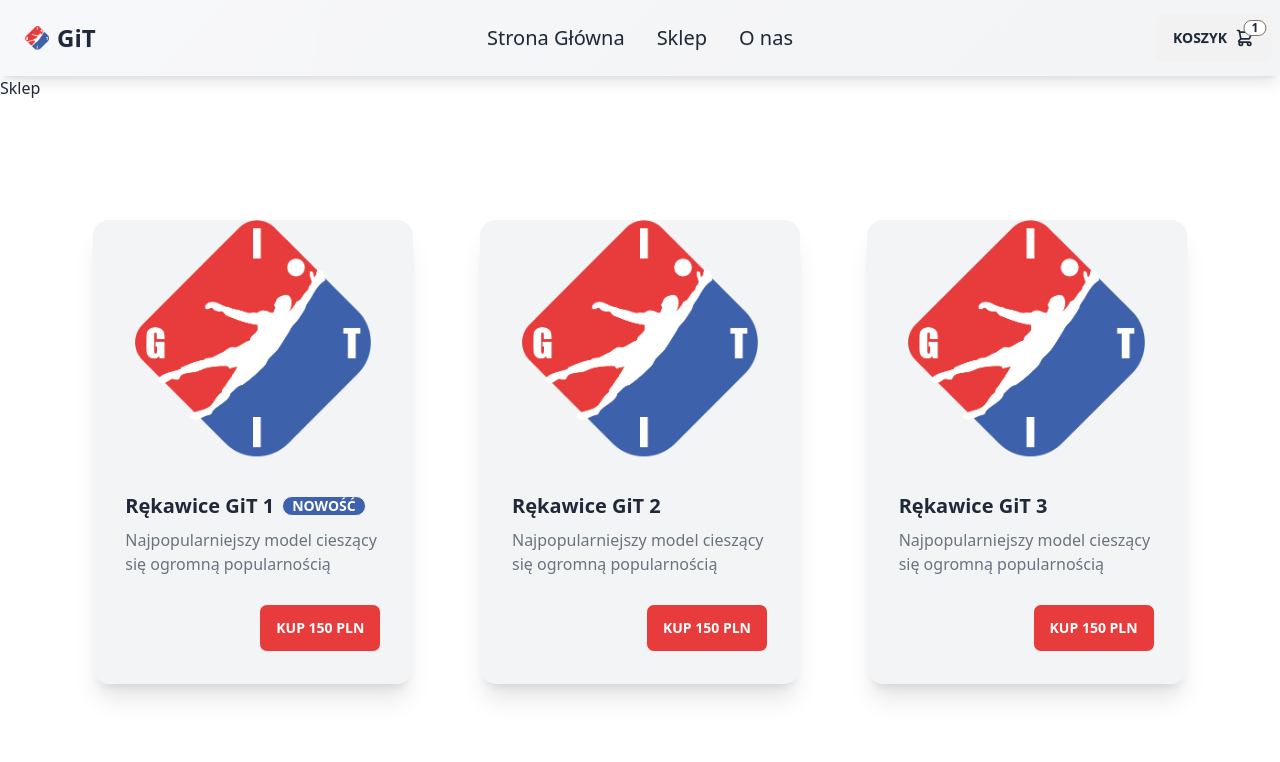
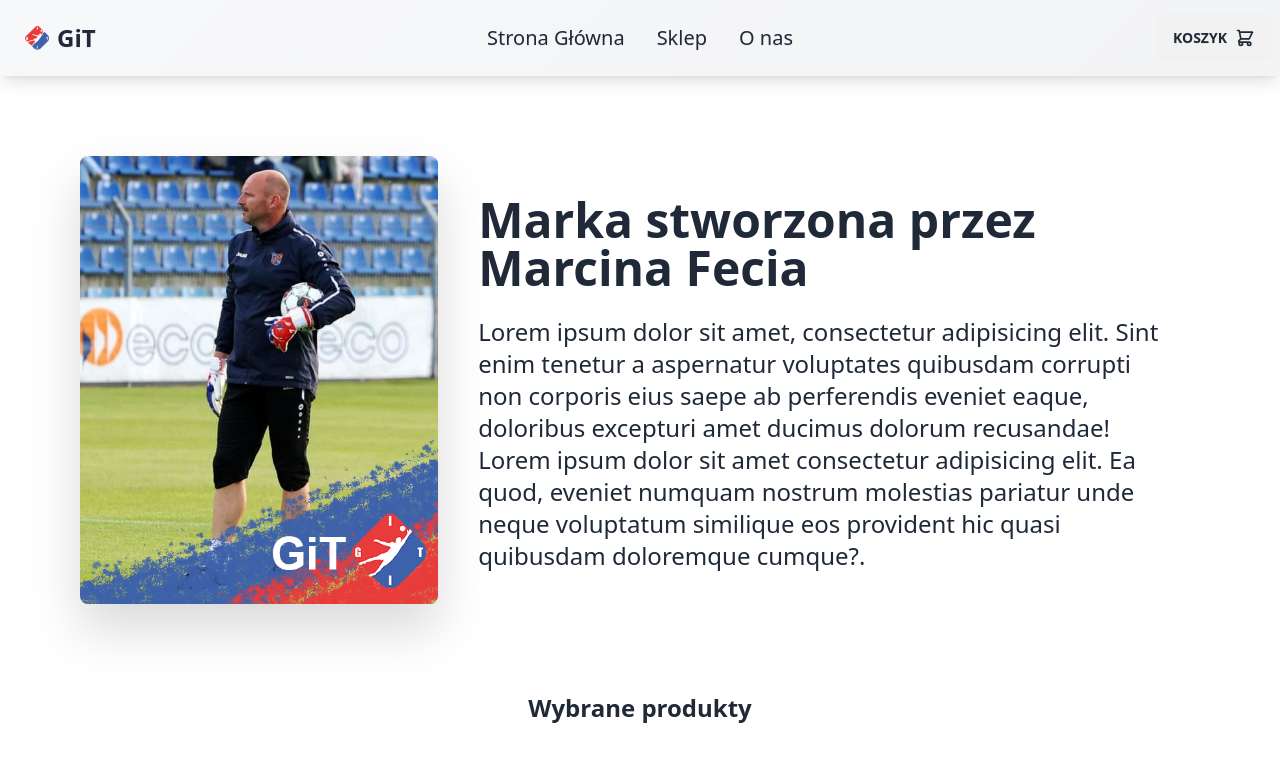
Before and after one commit to janekbartnicki/git-website, a React (Vite) app: page / in a window 1280 px wide. Shown: the top 762 px of the page. Built offline with nearby package versions, Linux system fonts and the light colour scheme.

Commit message:
error handling

```diff
--- a/package.json
+++ b/package.json
@@ -10,9 +10,11 @@
     "preview": "vite preview"
   },
   "dependencies": {
+    "@types/react-router": "^5.1.20",
     "react": "^18.2.0",
     "react-dom": "^18.2.0",
-    "react-icons": "^4.9.0"
+    "react-icons": "^4.9.0",
+    "react-router-dom": "^6.14.0"
   },
   "devDependencies": {
     "@types/react": "^18.0.37",
--- a/src/App.tsx
+++ b/src/App.tsx
@@ -1,17 +1,22 @@
 import './index.css';
 import Home from './Home';
-import Footer from './Footer';
-import NavBar from './NavBar';
 import Shop from './Shop';
+import ProductDetails from './ProductDetails';
+import { createBrowserRouter, createRoutesFromElements, Route, RouterProvider } from 'react-router-dom';
+import RootLayout from './RootLayout';
+import ErrorBoundary from './ErrorBoundary';
+
+const router = createBrowserRouter(
+    createRoutesFromElements(
+      <Route path='/' element={<RootLayout/>} errorElement={<ErrorBoundary/>}>
+        <Route index element={<Home/>}/>
+        <Route path='/sklep' element={<Shop/>}/>
+      </Route>
+  )
+)
 
 const App = () => {
-  return (
-    <>
-      <NavBar cartCount={1}/>
-      <Shop/>
-      <Footer/>
-    </>
-  )
+  return <RouterProvider router={router}/>
 }
 
 export default App;
--- a/src/Card.tsx
+++ b/src/Card.tsx
@@ -4,9 +4,10 @@ interface CardProps {
     desc?: string;
     price: string;
     isNew?: boolean;
+    link?: string;
 }
 
-const Card: React.FC<CardProps> = ({header, img, desc, price, isNew}) => {
+const Card: React.FC<CardProps> = ({header, img, desc, price, isNew, link = '#'}) => {
 
     const renderBadge = (): JSX.Element | null => {
         if(isNew) {
@@ -14,9 +15,9 @@ const Card: React.FC<CardProps> = ({header, img, desc, price, isNew}) => {
         } else return null;
     }
 
-    //TODO: przerobić wartości na wariat dla urządzeń mobilnych oraz poprawić responsywność
+    //TODO: przerobić wartości na wariat dla urządzeń mobilnych oraz poprawić responsywność oraz react-router
     return (
-        <div className="card w-80 bg-gray-100 m-auto mt-10 shadow-xl">
+        <a href={link} className="card w-80 bg-gray-100 m-auto mt-10 shadow-xl">
             <figure>
                 <img draggable={false} className="max-h-60" src={img} alt="Shoes" />
             </figure>
@@ -30,7 +31,7 @@ const Card: React.FC<CardProps> = ({header, img, desc, price, isNew}) => {
                     <button className="btn bg-[#e83b3b] text-white hover:text-black ">KUP {price} PLN</button>
                 </div>
             </div>
-        </div>
+        </a>
     )
 }
 
--- /dev/null
+++ b/src/ErrorBoundary.tsx
@@ -0,0 +1,27 @@
+import { useRouteError, Link } from "react-router-dom";
+import NavBar from "./NavBar";
+import Footer from "./Footer";
+
+const ErrorBoundary: React.FC = () => {
+    const error = useRouteError();
+    console.log(error)
+    return (
+        <>
+            <NavBar/>
+                <h1 className="text-9xl text-center mt-10">404</h1><br/><br/>
+                <h2 className="text-3xl text-center">
+                    Niestety nie znaleźliśmy strony której szukasz!
+                </h2><br/>
+                <h3 className="text-xl text-center">
+                    Kod błędu: 404<br/><br/>
+                    Sprawdź poprawność adresu URL
+                </h3>
+                <div className="flex justify-center mt-32">
+                    <Link to='/' className="btn bg-[#3d61aa] text-white hover:text-black">Powrót na stronę główną</Link>
+                </div>
+            <Footer/>
+        </>
+    )
+}
+
+export default ErrorBoundary;
--- a/src/Footer.tsx
+++ b/src/Footer.tsx
@@ -17,7 +17,7 @@ const Footer: React.FC = () => {
                 <a href='https://www.instagram.com/git.goalkeeper.gloves/'>
                     <TiSocialInstagram className="w-7 h-7"/>
                 </a>
-                <a href='https://www.youtube.com/@goalkeeperindividualtraininggk'><svg xmlns="http://www.w3.org/2000/svg" width="24" height="24" viewBox="0 0 24 24" className="fill-current"><path d="M19.615 3.184c-3.604-.246-11.631-.245-15.23 0-3.897.266-4.356 2.62-4.385 8.816.029 6.185.484 8.549 4.385 8.816 3.6.245 11.626.246 15.23 0 3.897-.266 4.356-2.62 4.385-8.816-.029-6.185-.484-8.549-4.385-8.816zm-10.615 12.816v-8l8 3.993-8 4.007z"></path></svg></a>
+                <a href='https://youtube.com/@goalkeeperindividualtraininggk'><svg xmlns="http://www.w3.org/2000/svg" width="24" height="24" viewBox="0 0 24 24" className="fill-current"><path d="M19.615 3.184c-3.604-.246-11.631-.245-15.23 0-3.897.266-4.356 2.62-4.385 8.816.029 6.185.484 8.549 4.385 8.816 3.6.245 11.626.246 15.23 0 3.897-.266 4.356-2.62 4.385-8.816-.029-6.185-.484-8.549-4.385-8.816zm-10.615 12.816v-8l8 3.993-8 4.007z"></path></svg></a>
                 <a href='https://www.facebook.com/SzkolkaBramkarskaMFec'><svg xmlns="http://www.w3.org/2000/svg" width="24" height="24" viewBox="0 0 24 24" className="fill-current"><path d="M9 8h-3v4h3v12h5v-12h3.642l.358-4h-4v-1.667c0-.955.192-1.333 1.115-1.333h2.885v-5h-3.808c-3.596 0-5.192 1.583-5.192 4.615v3.385z"></path></svg></a>
                 </div>
             </div>
--- a/src/NavBar.tsx
+++ b/src/NavBar.tsx
@@ -1,4 +1,5 @@
-import { HiShoppingCart, HiOutlineShoppingCart } from 'react-icons/hi';
+import { HiOutlineShoppingCart } from 'react-icons/hi';
+import { Link } from 'react-router-dom';
 
 interface NavBarProps {
     cartCount?: number;
@@ -23,8 +24,8 @@ const NavBar: React.FC<NavBarProps> = props => {
                     <svg xmlns="http://www.w3.org/2000/svg" className="h-5 w-5" fill="none" viewBox="0 0 24 24" stroke="currentColor"><path strokeLinecap="round" strokeLinejoin="round" strokeWidth="2" d="M4 6h16M4 12h8m-8 6h16" /></svg>
                 </label>
                 <ul tabIndex={0} className="menu z-10 menu-sm dropdown-content mt-3 p-2 shadow bg-base-100 rounded-box w-30">
-                    <li><a>Strona Główna</a></li>
-                    <li><a>Sklep</a></li>
+                    <li><Link to='/'>Strona Główna</Link></li>
+                    <li><Link to='/sklep'>Sklep</Link></li>
                     {/* <li>
                     <a>Parent</a>
                     <ul className="p-2">
@@ -35,20 +36,20 @@ const NavBar: React.FC<NavBarProps> = props => {
                     <li><a>O nas</a></li>
                 </ul>
                 </div>
-                <a className="btn btn-ghost normal-case text-2xl">
+                <Link to='/' className="btn btn-ghost normal-case text-2xl">
                     <img
                         src="/images/icon_logo.png"
                         alt="Strona Główna"
                         className="w-6 h-6"
                     />
                     GiT
-                </a>
+                </Link>
             </div>
             {/* desktop */}
             <div className="navbar-center hidden lg:flex">
                 <ul className="menu menu-horizontal px-1 text-xl justify-around">
-                <li><a>Strona Główna</a></li>
-                <li><a>Sklep</a></li>
+                <li><Link to='/'>Strona Główna</Link></li>
+                <li><Link to='/sklep'>Sklep</Link></li>
                 {/* <li tabIndex={0}>
                     <details>
                     <summary>Sklep</summary>
--- /dev/null
+++ b/src/ProductDetails.tsx
@@ -0,0 +1,9 @@
+const ProductDetails: React.FC = () => {
+    return (
+        <div>
+            test
+        </div>
+    )
+}
+
+export default ProductDetails;
--- /dev/null
+++ b/src/RootLayout.tsx
@@ -0,0 +1,15 @@
+import { Outlet } from 'react-router-dom';
+import NavBar from './NavBar';
+import Footer from './Footer';
+
+const RootLayout: React.FC = () => {
+    return (
+        <>
+            <NavBar />
+            <Outlet />
+            <Footer />
+        </>
+    )
+}
+
+export default RootLayout;
--- a/src/Shop.tsx
+++ b/src/Shop.tsx
@@ -3,8 +3,8 @@ import Card from "./Card";
 const Shop: React.FC = () => {
     return (
         <>
-            <h1>Sklep</h1>
-        <div className='lg:m-20 flex flex-wrap gap-10'>
+            <h1 className="text-bold text-center text-5xl mt-10">Sklep</h1>
+            <div className='lg:m-20 lg:mt-5 flex flex-wrap gap-10'>
                 <Card
                 header='Rękawice GiT 1'
                 img='images/icon_logo.png'
@@ -13,25 +13,26 @@ const Shop: React.FC = () => {
                 isNew
                 />
                 <Card
-            header='Rękawice GiT 2'
+                header='Rękawice GiT 1'
                 img='images/icon_logo.png'
                 price='150'
                 desc='Najpopularniejszy model cieszący się ogromną popularnością'
                 />
                 <Card
-            header='Rękawice GiT 3'
+                header='Rękawice GiT 1'
                 img='images/icon_logo.png'
                 price='150'
                 desc='Najpopularniejszy model cieszący się ogromną popularnością'
-
+                isNew
                 />
                 <Card
-            header='Rękawice GiT 3'
+                header='Rękawice GiT 1'
                 img='images/icon_logo.png'
                 price='150'
                 desc='Najpopularniejszy model cieszący się ogromną popularnością'
+                isNew
+                />
 
-            />
             </div>
         </>
     )
--- a/src/ShortAbout.tsx
+++ b/src/ShortAbout.tsx
@@ -4,8 +4,8 @@ const ShortAbout: React.FC = () => {
             <img draggable={false} src="images/marcin_fec1.png" className="rounded-lg drop-shadow-2xl lg:max-h-[35vw] sm:max-h-[60vw]"/>
             {/* TODO: ogarnąć skalowanie się tekstu */}
             <div className="m-10">
-                <h1 className="font-bold lg:text-[3vw] md:text-[2.75vw]">Marka stworzona przez Marcina Fecia</h1><br/>
-                <p className="">Lorem ipsum dolor sit amet, consectetur adipisicing elit. Sint enim tenetur a aspernatur voluptates quibusdam corrupti non corporis eius saepe ab perferendis eveniet eaque, doloribus excepturi amet ducimus dolorum recusandae! Lorem ipsum dolor sit amet consectetur adipisicing elit. Ea quod, eveniet numquam nostrum molestias pariatur unde neque voluptatum similique eos provident hic quasi quibusdam doloremque cumque?.</p>
+                <h1 className="font-bold text-5xl">Marka stworzona przez Marcina Fecia</h1><br/>
+                <p className="text-2xl">Lorem ipsum dolor sit amet, consectetur adipisicing elit. Sint enim tenetur a aspernatur voluptates quibusdam corrupti non corporis eius saepe ab perferendis eveniet eaque, doloribus excepturi amet ducimus dolorum recusandae! Lorem ipsum dolor sit amet consectetur adipisicing elit. Ea quod, eveniet numquam nostrum molestias pariatur unde neque voluptatum similique eos provident hic quasi quibusdam doloremque cumque?.</p>
             </div>
         </div>
     )
```
Also changed, not shown: 1 other file (tests, documents, lock files or other folders). Lines whose indentation alone changed are shown as unchanged.
